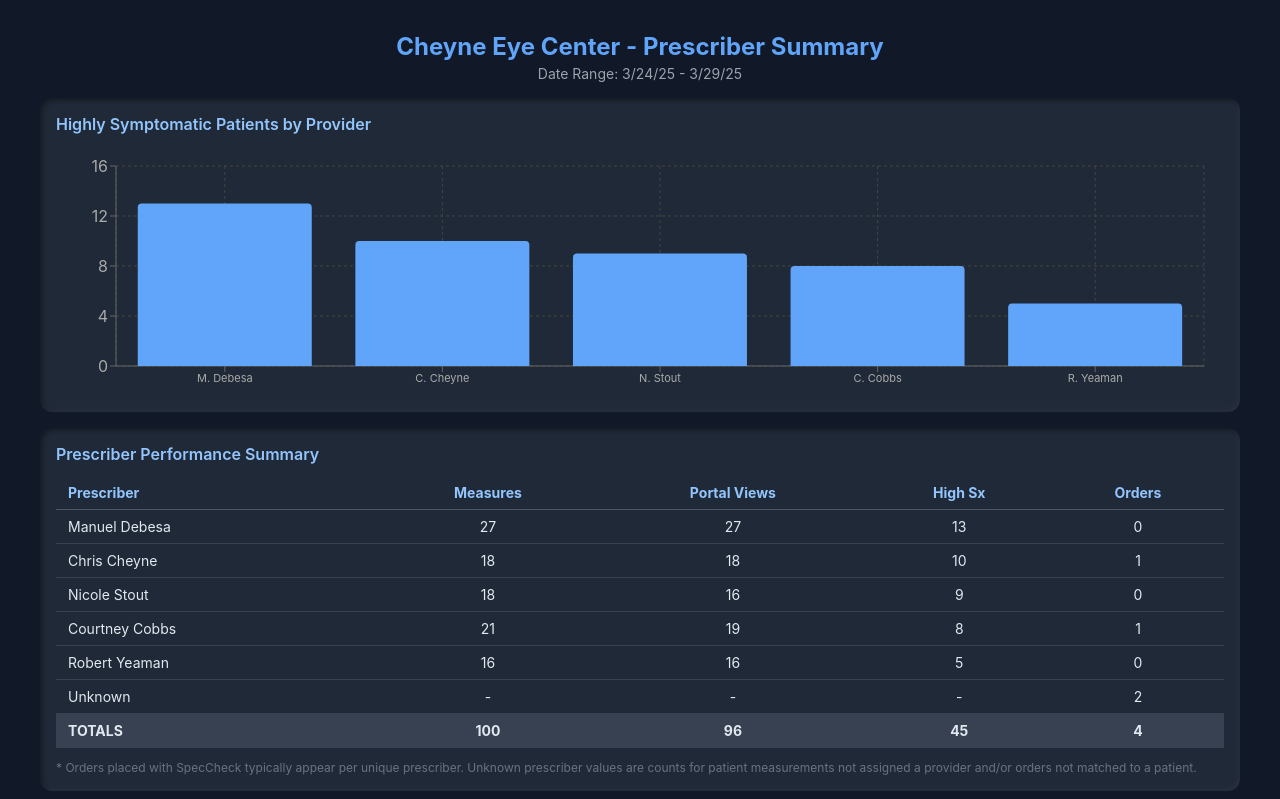
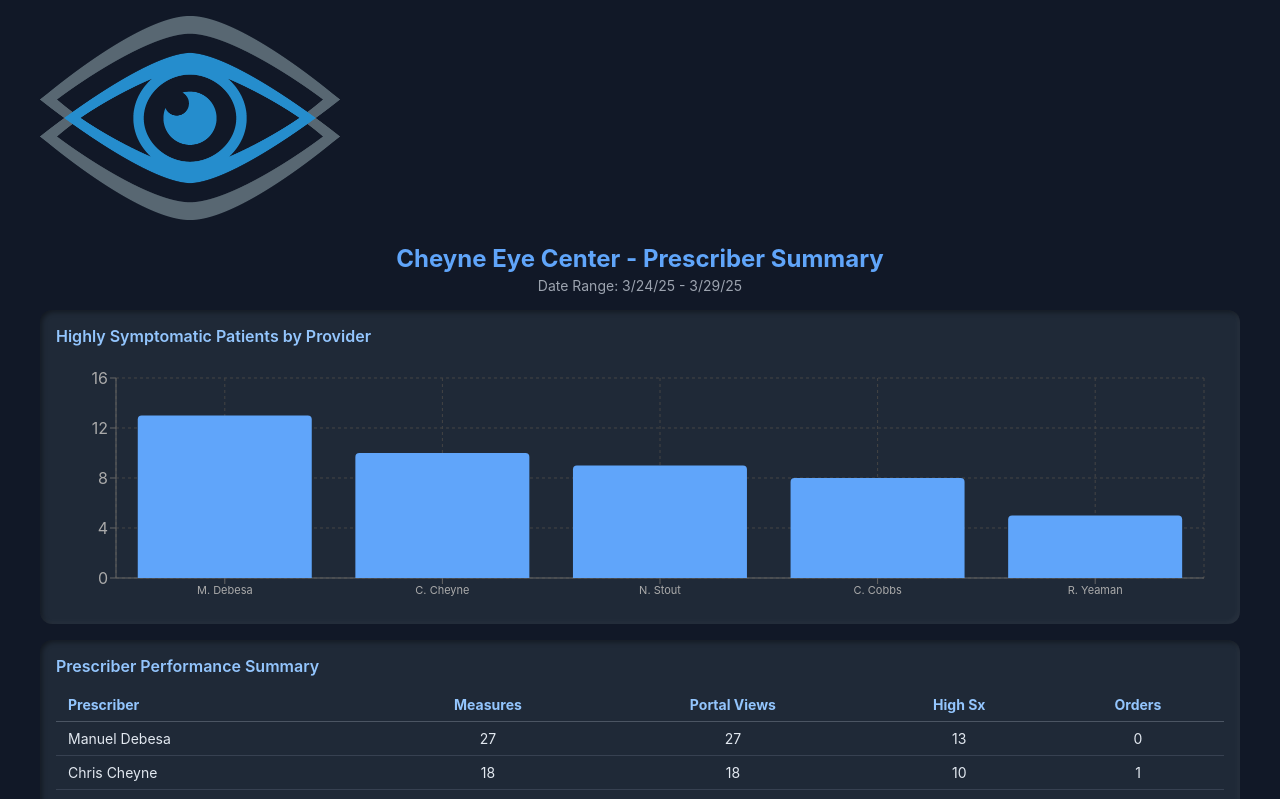
Before and after one commit to nschomas/eye-center-dashboard, a React (Create React App) app: page / in a window 1280 px wide. Shown: the top 799 px of the page. Built offline with nearby package versions, Linux system fonts and the light colour scheme.

Commit message:
Logo added to header

```diff
--- a/src/App.css
+++ b/src/App.css
@@ -88,3 +88,21 @@ td {
   font-size: 0.75rem;
   color: #6b7280;
 }
+
+/* Add to App.css */
+.logo-container {
+  text-align: center;
+  margin-bottom: 16px;
+}
+
+.company-logo {
+  max-width: 300px;
+  height: auto;
+}
+
+@media (min-width: 768px) {
+  .logo-container {
+    text-align: left;
+    margin-bottom: 20px;
+  }
+}
--- a/src/App.js
+++ b/src/App.js
@@ -44,6 +44,13 @@ function App() {
   return (
     <div className="dashboard">
       <div className="header">
+      <div className="logo-container">
+        <img
+          src="images\Neurolens Aligned Eye Blue PNG.png"
+          alt="Neurolens - Relief is in Sight"
+          className="company-logo"
+        />
+      </div>
         <h1>Cheyne Eye Center - Prescriber Summary</h1>
         <p>Date Range: 3/24/25 - 3/29/25</p>
       </div>
```
Also changed, not shown: public/images/Neurolens Aligned Eye Blue PNG.png (added).
